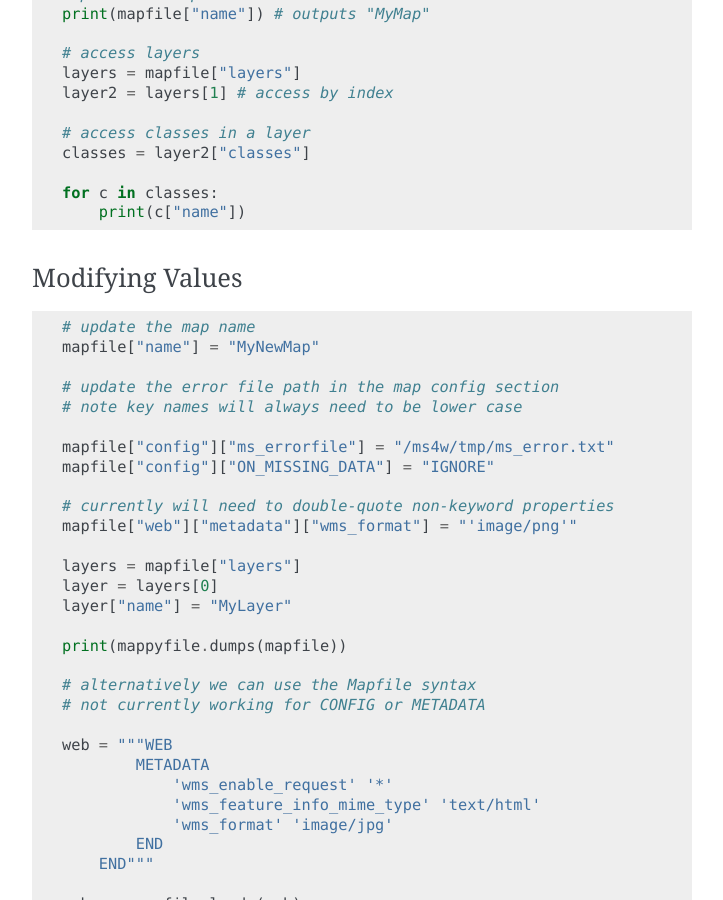
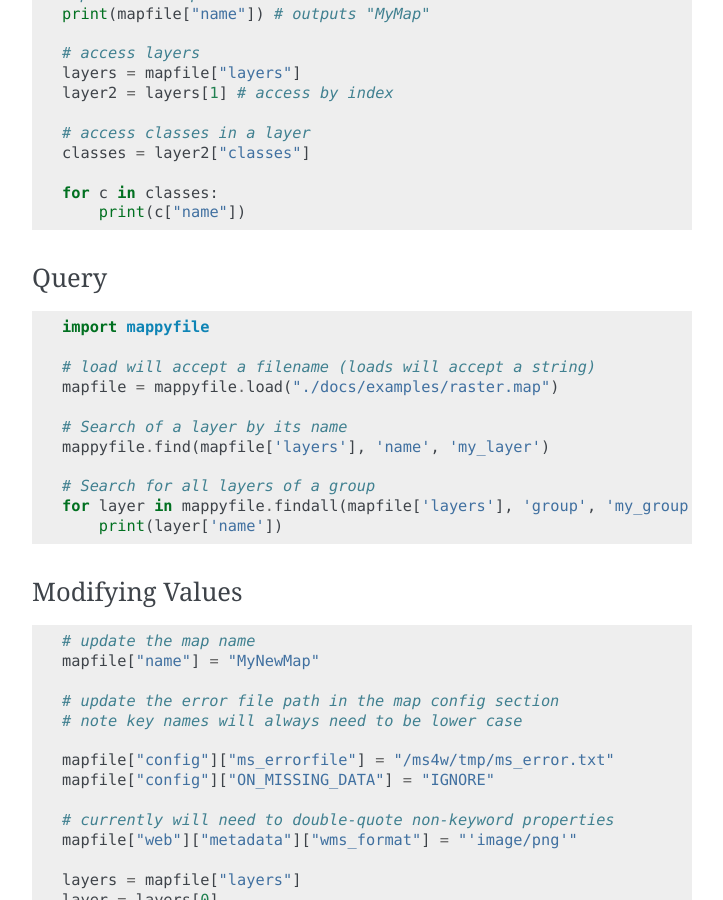
Before and after one commit to geographika/mappyfile, a Sphinx documentation site: the page built from docs/index.rst, in a window 1280 px wide and 900 px high, scrolled down 2925 px. Shown: the whole window, without its empty margins (388-1111 px from the left). Built offline with Sphinx 7.4.7, drawn with Linux system fonts in a browser that asks for light colours.

Commit message:
Add a way to find all layers matching an attribute
- Add a findall method that returns an iterator. This method can be used
  to find all layers with an attribute that match the given value.
- Export it in __init__.py to make it easily accesible
- Document the querying of mapfiles.

```diff
--- /dev/null
+++ b/docs/examples/search.py
@@ -0,0 +1,11 @@
+import mappyfile
+
+# load will accept a filename (loads will accept a string)
+mapfile = mappyfile.load("./docs/examples/raster.map")
+
+# Search of a layer by its name
+mappyfile.find(mapfile['layers'], 'name', 'my_layer')
+
+# Search for all layers of a group
+for layer in mappyfile.findall(mapfile['layers'], 'group', 'my_group'):
+    print(layer['name'])
--- a/docs/index.rst
+++ b/docs/index.rst
@@ -102,6 +102,12 @@ Accessing Values
 .. literalinclude:: examples/accessing_values.py
    :language: python
 
+Query
++++++
+
+.. literalinclude:: examples/search.py
+   :language: python
+
 Modifying Values
 ++++++++++++++++
 
--- a/mappyfile/__init__.py
+++ b/mappyfile/__init__.py
@@ -1,2 +1,2 @@
 # allow high-level functions to be accessed directly from the mappyfile module
-from mappyfile.utils import load, loads, find, dumps, write
+from mappyfile.utils import load, loads, find, findall, dumps, write
```
Also changed, not shown: 1 other file.
